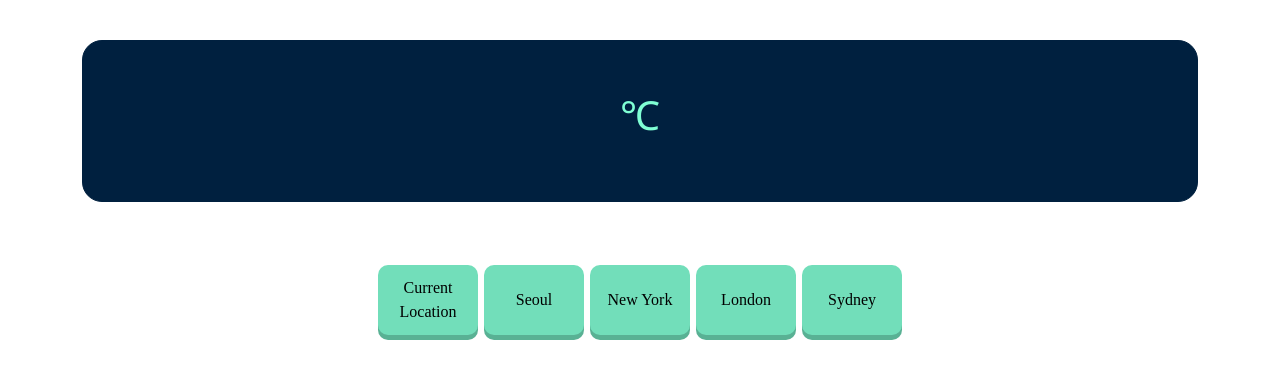
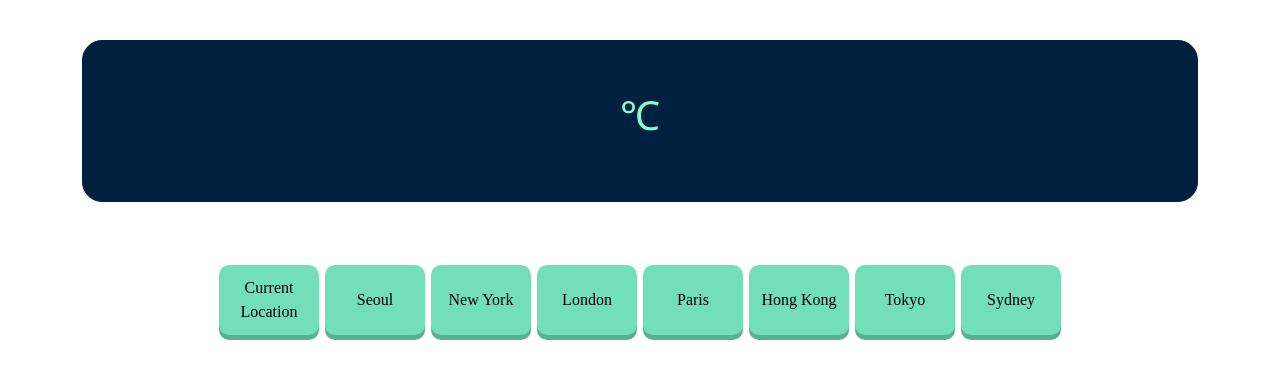
Before and after one commit to qorbaxk/New_Weather, a React (Create React App) app: page / in a window 1280 px wide. Shown: the top 378 px of the page. Built offline with nearby package versions, Linux system fonts and the light colour scheme; no server answers; a web font is replaced by a local one.

Commit message:
city update

```diff
--- a/src/App.js
+++ b/src/App.js
@@ -53,6 +53,9 @@ function App() {
          <WeatherBtn onClick={()=>getCity('seoul')} title="Seoul"/>
          <WeatherBtn onClick={()=>getCity('new york')} title="New York"/>
          <WeatherBtn onClick={()=>getCity('london')} title="London"/>
+         <WeatherBtn onClick={()=>getCity('paris')} title="Paris"/>
+         <WeatherBtn onClick={()=>getCity('hong kong')} title="Hong Kong"/>
+         <WeatherBtn onClick={()=>getCity('tokyo')} title="Tokyo"/>
          <WeatherBtn onClick={()=>getCity('sydney')} title="Sydney"/>
         </div>
       </div>
```
